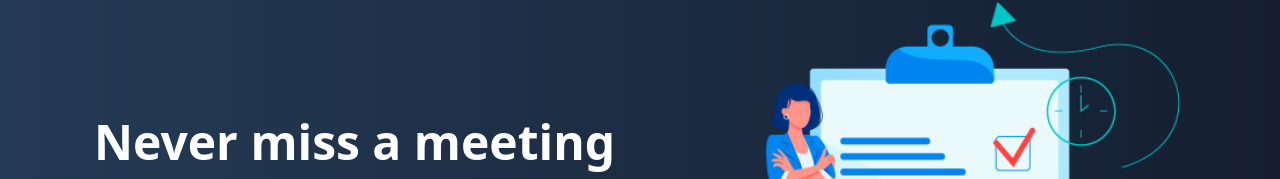
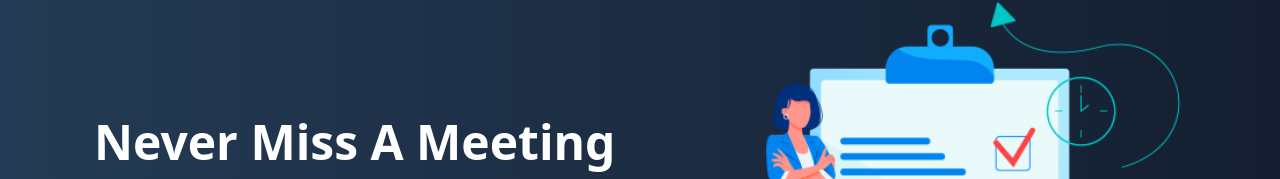
Before and after one commit to aarongsimpson/FirstProject, a plain HTML site: page index.html in a window 1280 px wide. Shown: the part 119-298 px from the top of the page. Drawn offline with nearby package versions, Linux system fonts and the light colour scheme.

Commit message:
Updated test

```diff
--- a/index.html
+++ b/index.html
@@ -64,7 +64,7 @@
                         loading="lazy">
                 </div>
                 <div class="col-lg-6">
-                    <h1 class="display-5 fw-bold lh-1 mb-3">Never miss a meeting</h1>
+                    <h1 class="display-5 fw-bold lh-1 mb-3">Never Miss A Meeting</h1>
                     <p class="lead">A simple, fast and scalable to do list that helps you manage your time easily
                         and always be on time.
                     </p>
```
